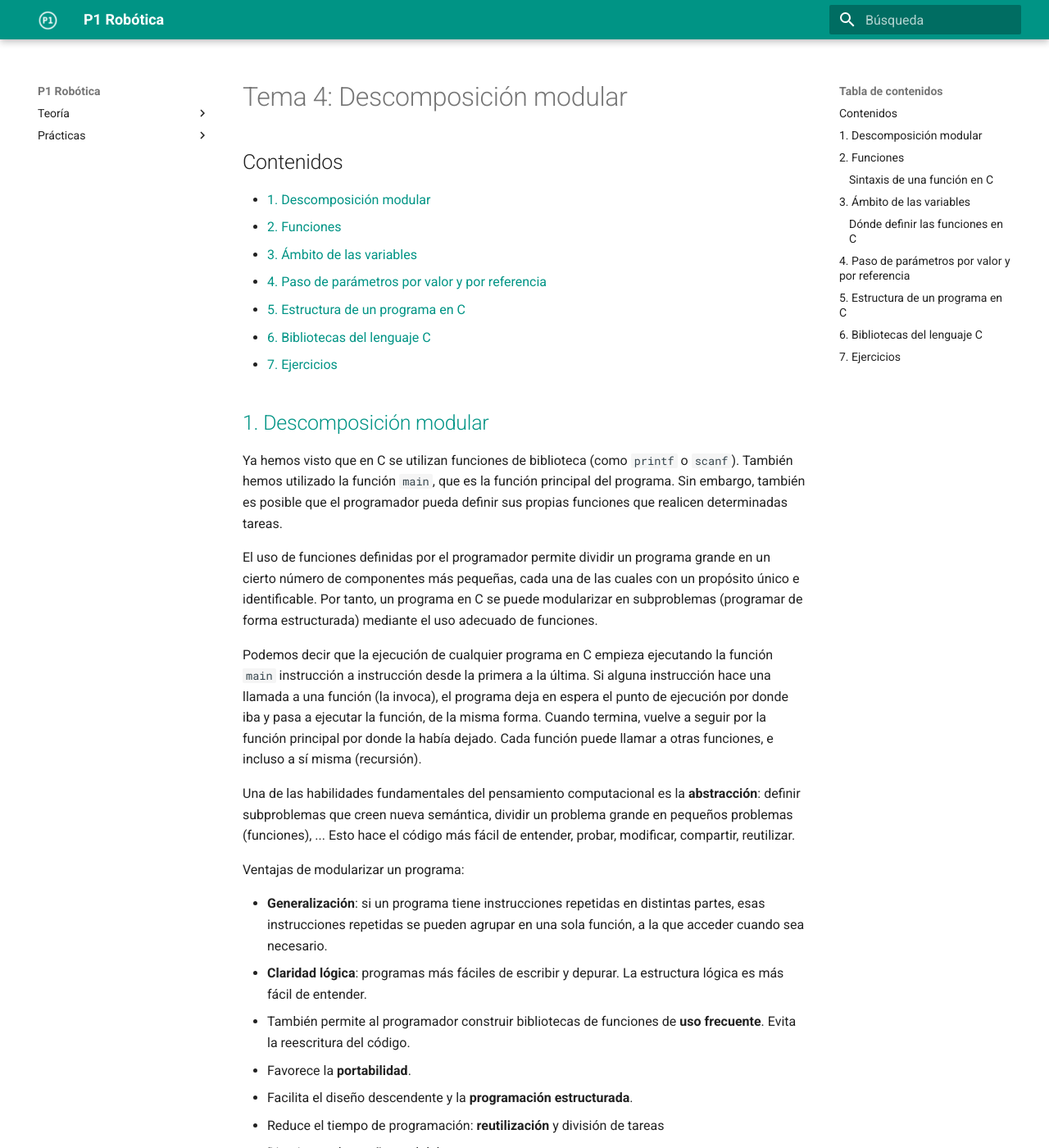
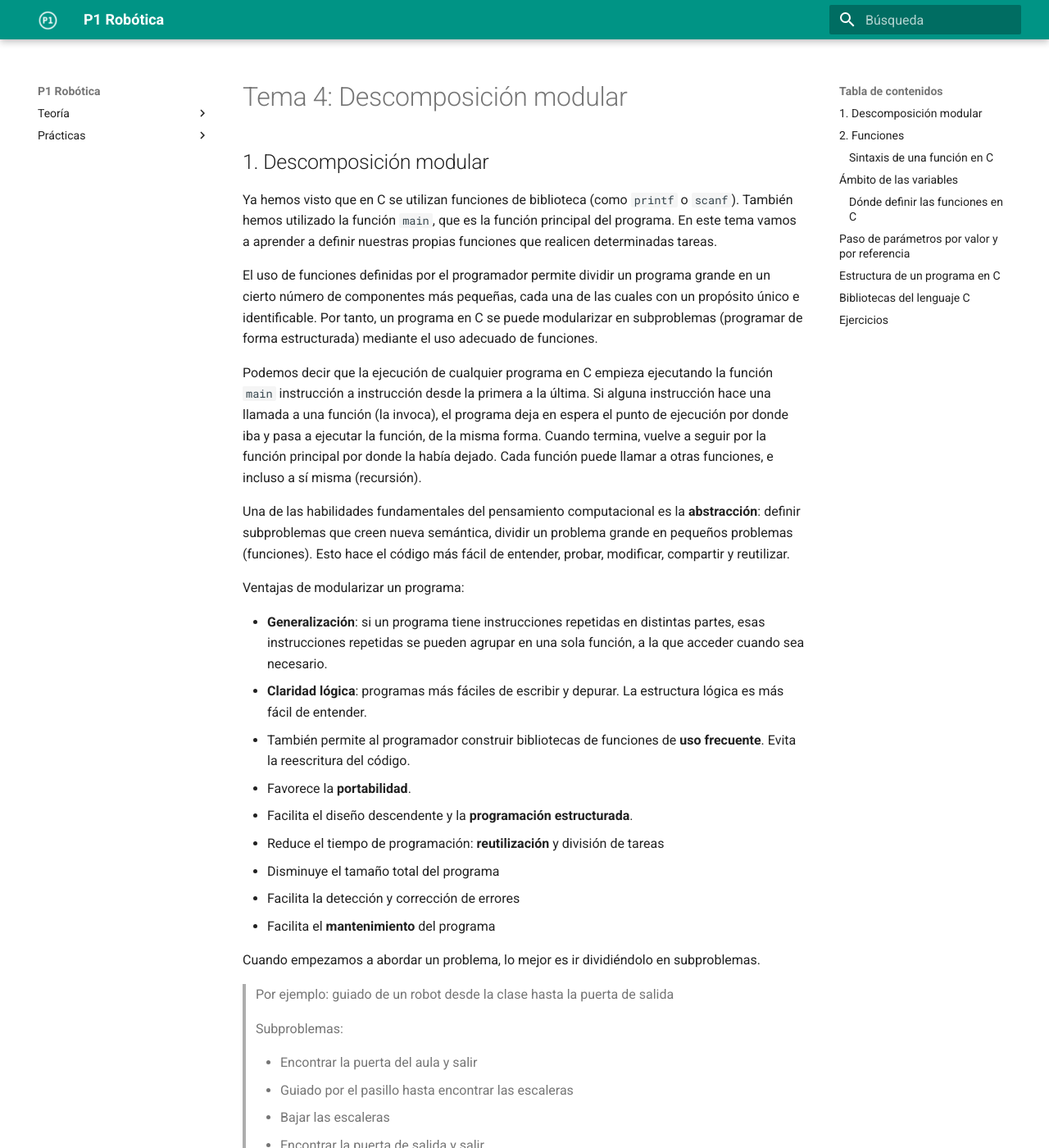
Before and after one commit to cpomares/p1-robotica, an MkDocs documentation site: the page built from docs/Teoria/tema04-descomposicion-modular/tema04-descomposicion-modular.md, in a window 1280 px wide and 1400 px high. Shown: the whole window at 82% size. Built offline with MkDocs 1.6.1 and Material for MkDocs 9.7.7, drawn with Linux system fonts in a browser that asks for light colours; some of the changed text lies outside the part shown.

```diff
--- a/docs/Teoria/tema04-descomposicion-modular/tema04-descomposicion-modular.md
+++ b/docs/Teoria/tema04-descomposicion-modular/tema04-descomposicion-modular.md
@@ -1,26 +1,15 @@
 
 # Tema 4: Descomposición modular
 
-## Contenidos
+## 1. Descomposición modular
 
-- [1. Descomposición modular](#1)
-- [2. Funciones](#2)
-- [3. Ámbito de las variables](#3)
-- [4. Paso de parámetros por valor y por referencia](#4)
-- [5. Estructura de un programa en C](#5)
-- [6. Bibliotecas del lenguaje C](#6)
-- [7. Ejercicios](#7)
-
-
-## <a name="1"/> 1. Descomposición modular
-
-Ya hemos visto que en C se utilizan funciones de biblioteca (como `printf` o `scanf`). También hemos utilizado la función `main`, que es la función principal del programa. Sin embargo, también es posible que el programador pueda definir sus propias funciones que realicen determinadas tareas.
+Ya hemos visto que en C se utilizan funciones de biblioteca (como `printf` o `scanf`). También hemos utilizado la función `main`, que es la función principal del programa. En este tema vamos a aprender a definir nuestras propias funciones que realicen determinadas tareas.
 
 El uso de funciones definidas por el programador permite dividir un programa grande en un cierto número de componentes más pequeñas, cada una de las cuales con un propósito único e identificable. Por tanto, un programa en C se puede modularizar en subproblemas (programar de forma estructurada) mediante el uso adecuado de funciones.
 
 Podemos decir que la ejecución de cualquier programa en C empieza ejecutando la función `main` instrucción a instrucción desde la primera a la última. Si alguna instrucción hace una llamada a una función (la invoca), el programa deja en espera el punto de ejecución por donde iba y pasa a ejecutar la función, de la misma forma. Cuando termina, vuelve a seguir por la función principal por donde la había dejado. Cada función puede llamar a otras funciones, e incluso a sí misma (recursión).
 
-Una de las habilidades fundamentales del pensamiento computacional es la **abstracción**: definir subproblemas que creen nueva semántica, dividir un problema grande en pequeños problemas (funciones), ... Esto hace el código más fácil de entender, probar, modificar, compartir, reutilizar.
+Una de las habilidades fundamentales del pensamiento computacional es la **abstracción**: definir subproblemas que creen nueva semántica, dividir un problema grande en pequeños problemas (funciones). Esto hace el código más fácil de entender, probar, modificar, compartir y reutilizar.
 
 Ventajas de modularizar un programa:
 
@@ -47,7 +36,7 @@ Subproblemas:
 
 Cada subproblema puede ser tratado por separado: analizado, dividido a su vez en subproblemas, probado de manera independiente, y tenemos la posibilidad de reutilizar código ya hecho
 
-## <a name="2"/> 2. Funciones
+## 2. Funciones
 
 Algunos lenguajes de programación tienen dos tipos de
 herramientas para modularizar: procedimientos y funciones. En el lenguaje C sólo existen las **funciones**.
@@ -221,7 +210,7 @@ void holamundo() {
 ~~~
 
 
-## <a name="3"/> 3. Ámbito de las variables
+## Ámbito de las variables
 
 **Variables locales**: Son variables que sólo son visibles y accesibles dentro del ámbito donde se han creado
 
@@ -261,7 +250,7 @@ una función ésta debe estar definida previamente.
 
 Esta segunda forma es más laboriosa pero evita errores en el orden de las funciones. Además, el tener todos los prototipos juntos simplifica localizar las características de cada función.
 
-## <a name="4"/> 4. Paso de parámetros por valor y por referencia
+## Paso de parámetros por valor y por referencia
 
 #### Paso de parámetros por valor
 
@@ -543,7 +532,7 @@ a, b, c = f()
 # Ahora "a" es 4, "b" es 5 y "c" es 6.
 ~~~
 
-## <a name="5"/> 5. Estructura de un programa en C
+## Estructura de un programa en C
 
 1. Comentarios: En primer lugar se deben incluir unos comentarios indicando qué hace el programa, requisitos, autor, fecha...
 2. Inclusión de las Bibliotecas:
@@ -560,7 +549,7 @@ final, los prototipos no son estrictamente necesarios.
 La comunicación entre funciones debe realizarse a través de parámetros, y **no** de variables globales
 
 
-## <a name="6"/> 6. Bibliotecas del lenguaje C
+## Bibliotecas del lenguaje C
 
 La mayoría de lenguajes de programación proporcionan una colección de procedimientos y funciones de uso común (bibliotecas o librerías). En lenguaje C, para hacer uso de los módulos incluidos en una biblioteca se utiliza la directiva del compilador `#include`.
 
@@ -576,7 +565,7 @@ Existe una gran variedad de bibliotecas disponibles:
 
 ---
 
-## <a name="7"/> 7. Ejercicios
+## Ejercicios
 
 
 1. Define un programa que pida un número impar y dibuje una T de ese tamaño. Define las funciones que consideres necesarias.
--- a/mkdocs.yml
+++ b/mkdocs.yml
@@ -11,6 +11,7 @@ nav:
    - 'Práctica 0: Entorno Linux y herramientas': 'Practicas/practica00/practica00.md'
    - 'Práctica 1: Tipos de datos simples': 'Practicas/practica01/practica01.md'
    - 'Práctica 2: Sentencias de selección': 'Practicas/practica02/practica02.md'
+   - 'Práctica 3: Sentencias de interación': 'Practicas/practica03/practica03.md'
 theme:
     language: es
     name: 'material'
```
Also changed, not shown: other parts of docs/Teoria/tema04-descomposicion-modular/tema04-descomposicion-modular.md (+1 -1 lines), docs/Practicas/practica03/practica03.md (added, +213 -0 lines).
